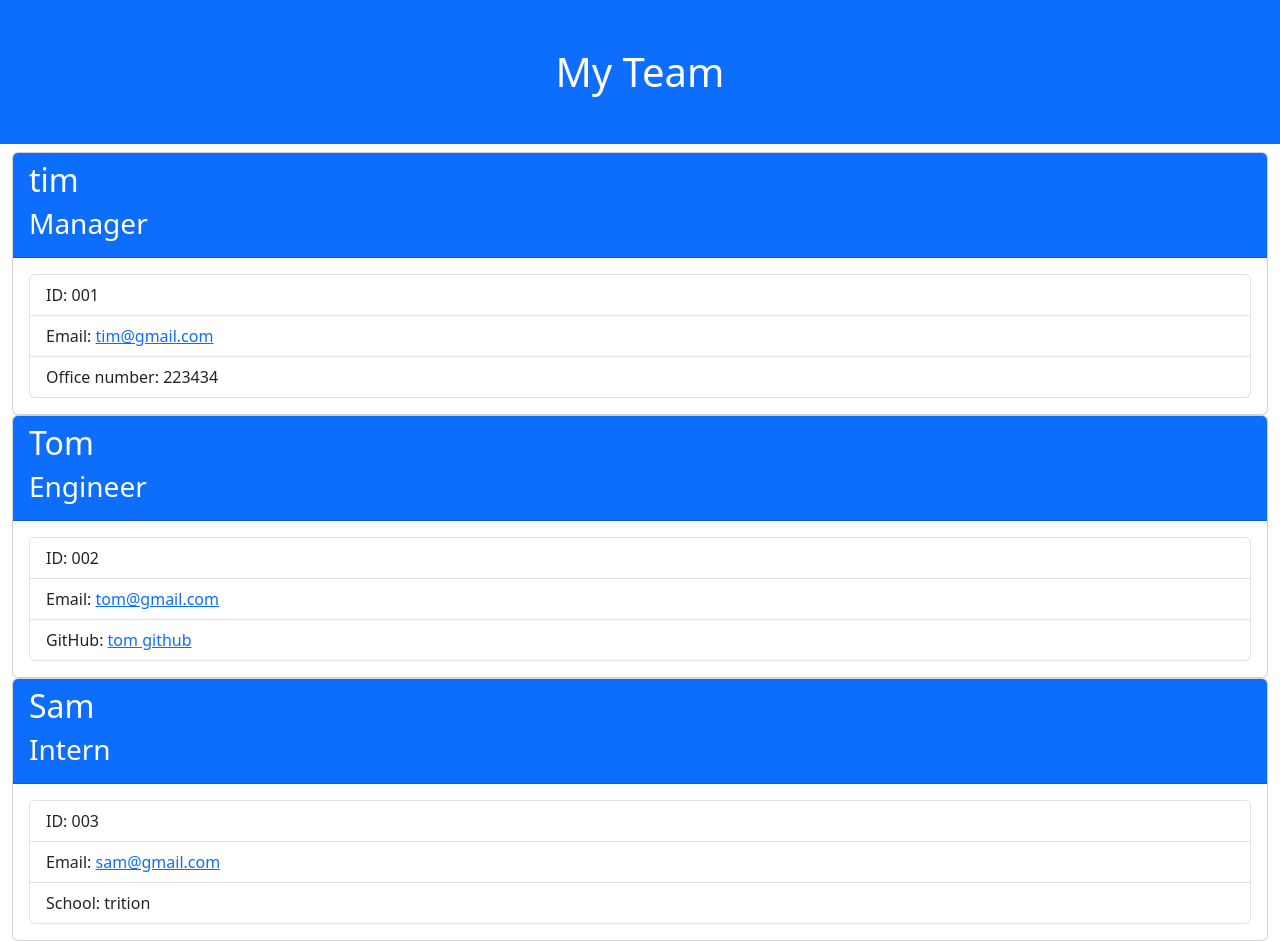
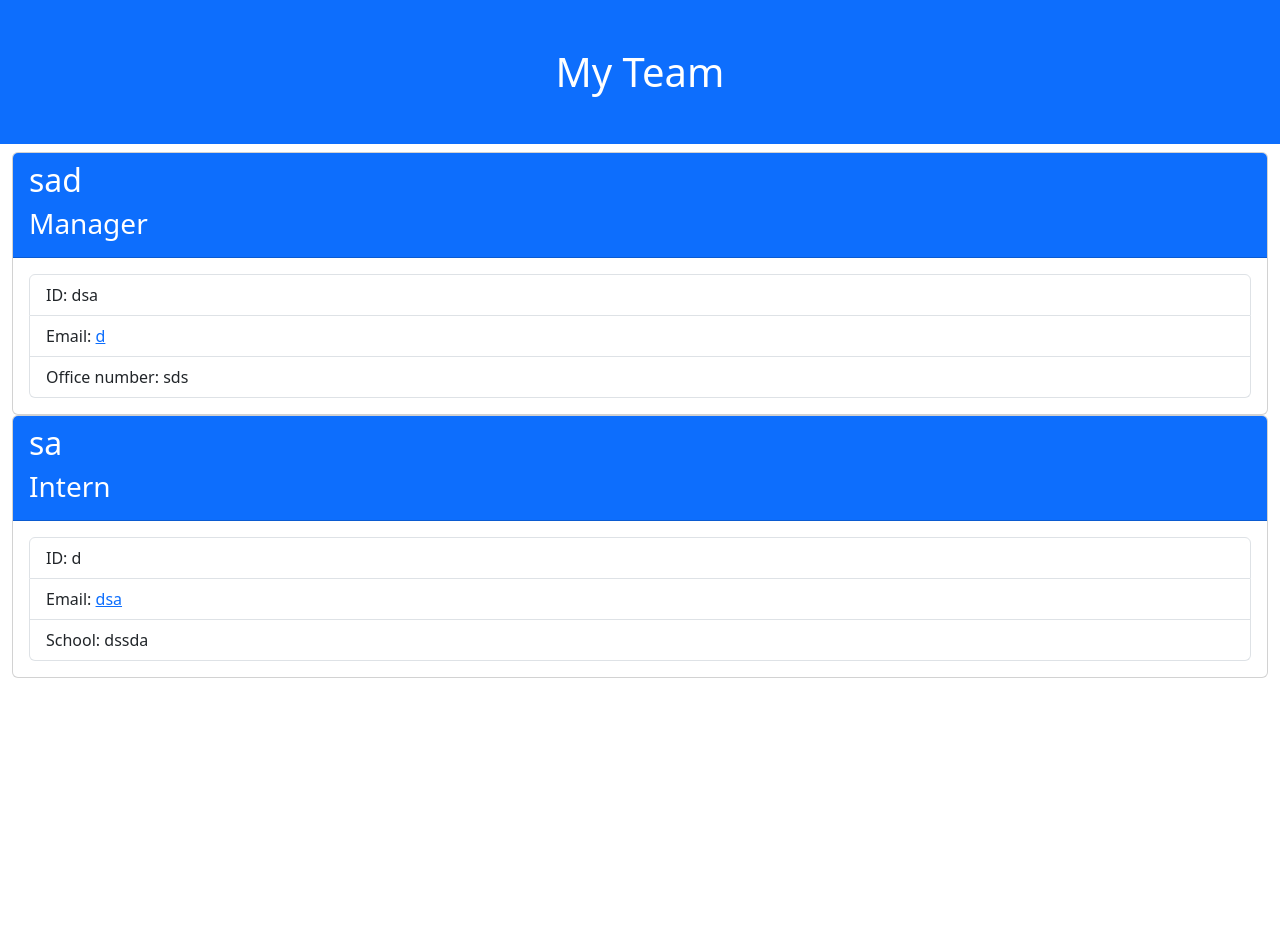
Before and after one commit to dylanquaale/EngineerTeam-Generator, a website: page dist/index.html in a window 1280 px wide. After the commit the page ends 800 px from the top, so only its background shows below. Drawn offline with nearby package versions, Linux system fonts and the light colour scheme.

Commit message:
gneratePage

```diff
--- a/dist/index.html
+++ b/dist/index.html
@@ -18,42 +18,28 @@
 
                 <div class="card employee-card">
                     <div class="card-header bg-primary text-white">
-                        <h2 class="card-title">tim</h2>
+                        <h2 class="card-title">sad</h2>
                         <h3 class="card-title"><i class="fas fa-mug-hot mr-2"></i>Manager</h3>
                     </div>
                     <div class="card-body">
                         <ul class="list-group">
-                            <li class="list-group-item">ID: 001</li>
-                            <li class="list-group-item">Email: <a href="mailto:tim@gmail.com">tim@gmail.com</a></li>
-                            <li class="list-group-item">Office number: 223434</li>
+                            <li class="list-group-item">ID: dsa</li>
+                            <li class="list-group-item">Email: <a href="mailto:d">d</a></li>
+                            <li class="list-group-item">Office number: sds</li>
                         </ul>
                     </div>
                 </div>
 
                 <div class="card employee-card">
                     <div class="card-header bg-primary text-white">
-                        <h2 class="card-title">Tom</h2>
-                        <h3 class="card-title"><i class="fas fa-glasses mr-2"></i>Engineer</h3>
-                    </div>
-                    <div class="card-body">
-                        <ul class="list-group">
-                            <li class="list-group-item">ID: 002</li>
-                            <li class="list-group-item">Email: <a href="mailto:tom@gmail.com">tom@gmail.com</a></li>
-                            <li class="list-group-item">GitHub: <a href="https://github.com/tom github" target="_blank" rel="noopener noreferrer">tom github</a></li>
-                        </ul>
-                    </div>
-                </div>
-
-                <div class="card employee-card">
-                    <div class="card-header bg-primary text-white">
-                        <h2 class="card-title">Sam</h2>
+                        <h2 class="card-title">sa</h2>
                         <h3 class="card-title"><i class="fas fa-user-graduate mr-2"></i>Intern</h3>
                     </div>
                     <div class="card-body">
                         <ul class="list-group">
-                            <li class="list-group-item">ID: 003</li>
-                            <li class="list-group-item">Email: <a href="mailto:sam@gmail.com">sam@gmail.com</a></li>
-                            <li class="list-group-item">School: trition</li>
+                            <li class="list-group-item">ID: d</li>
+                            <li class="list-group-item">Email: <a href="mailto:dsa">dsa</a></li>
+                            <li class="list-group-item">School: dssda</li>
                         </ul>
                     </div>
                 </div>
```
